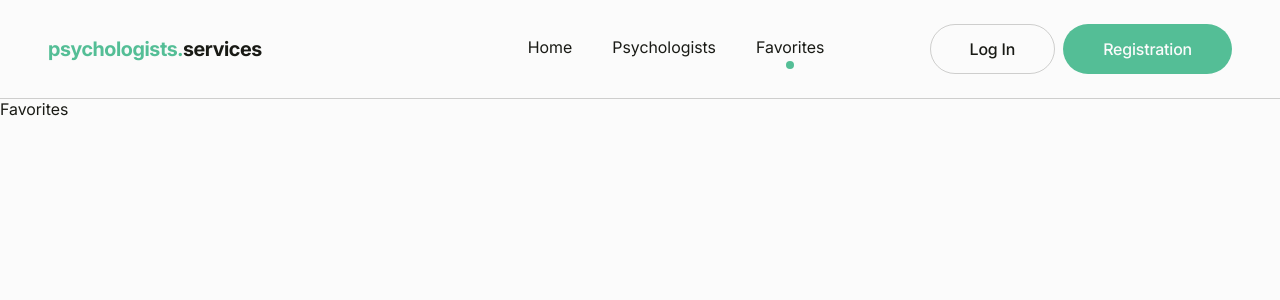
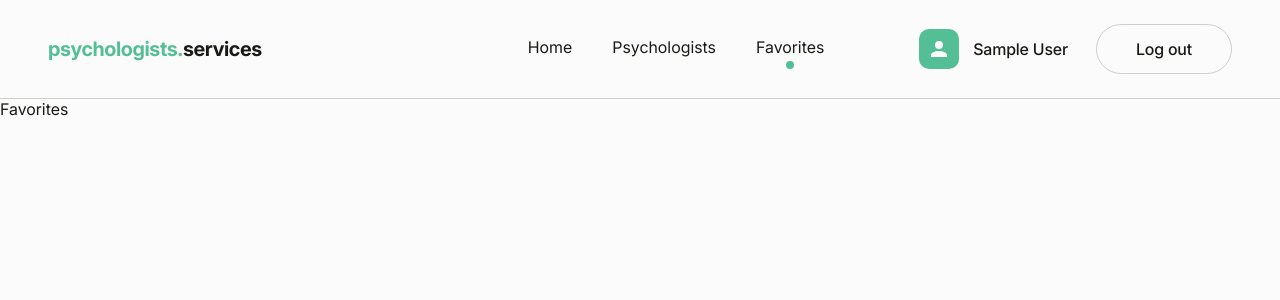
Before and after one commit to Marina-Slyepinina/Psychologists-Services, a React (Vite) app: page /favorites in a window 1280 px wide. Shown: the top 300 px of the page. Built offline with nearby package versions, Linux system fonts and the light colour scheme; no server answers; sample sign-in values are in the browser's storage.

Commit message:
added protected route, fixed header

```diff
--- a/src/components/Header/Header.module.css
+++ b/src/components/Header/Header.module.css
@@ -56,4 +56,36 @@
 .btnContainer {
     display: flex;
     gap: 8px;
+    align-items: center;
 }
+
+.userBadge {
+    display: flex;
+    gap: 14px;
+    align-items: center;
+    margin-right: 20px;
+}
+
+.userAvatar {
+    border-radius: 10px;
+    width: 40px;
+    height: 40px;
+    background-color: var(--green);
+
+    display: flex;
+    align-items: center;
+    justify-content: center;
+
+}
+
+.userIcon {
+    fill: var(--background-lighter);
+}
+
+.userName {
+    font-weight: 500;
+    font-size: 16px;
+    line-height: 1.25;
+    letter-spacing: -0.01em;
+    color: var(--text-dark);
+}
--- a/src/components/Header/Header.tsx
+++ b/src/components/Header/Header.tsx
@@ -1,18 +1,17 @@
 import { Link, NavLink, useLocation, useNavigate } from "react-router"
+import { useAuthStore } from "../../store/authStore";
+import { logoutUser } from "../../firebase/authApi";
 import { Container } from "../Container/Container";
 import { Button } from "../Button/Button"
-
 import css from "./Header.module.css";
 
 
 export const Header = () => {
 
+  const { user } = useAuthStore();
+
   const location = useLocation();
   const navigate = useNavigate();
-  // const backgroundLocation = location.state?.backgroundLocation;
-  // console.log("backgroundLocation ", backgroundLocation);
-  // console.log("location ", location);
-  // console.log("location.pathname ", location.pathname);
 
   const handleAuthClick = (path: string) => {
     navigate(path, {
@@ -35,14 +34,30 @@ export const Header = () => {
               <li className={css.navItemContainer}>
                 <NavLink to="/psychologists" className={({ isActive }) => isActive ? css.active : ""}>Psychologists</NavLink>
               </li>
-              <li className={css.navItemContainer}>
+              {user && <li className={css.navItemContainer}>
                 <NavLink to="/favorites" className={({ isActive }) => isActive ? css.active : ""}>Favorites</NavLink>
-              </li>
+              </li>}
             </ul>
           </nav>
           <div className={css.btnContainer}>
-            <Button type="button" handleClick={() => handleAuthClick("login")} variant="transparent" horizontalPaddings={39}>Log In</Button>
-            <Button type="button" handleClick={() => handleAuthClick("registration")} variant="filled" horizontalPaddings={40}>Registration</Button>
+            {user ? (
+              <>
+                <p className={css.userBadge}>
+                  <p className={css.userAvatar}>
+                    <svg width={24} height={24}  className={css.userIcon}>
+                      <use href="sprite.svg#user"></use>
+                    </svg>
+                  </p>
+                  <p className={css.userName}>{ user.displayName }</p>
+                </p>
+                <Button type="button" handleClick={logoutUser} variant="transparent" horizontalPaddings={39}>Log out</Button>
+              </>
+            ) : (
+            <>
+              <Button type="button" handleClick={() => handleAuthClick("login")} variant="transparent" horizontalPaddings={39}>Log In</Button>
+              <Button type="button" handleClick={() => handleAuthClick("registration")} variant="filled" horizontalPaddings={40}>Registration</Button>
+            </>
+            )}
           </div>
         </div>
       </Container>
--- /dev/null
+++ b/src/components/ProtectedRoute/ProtectedRoute.tsx
@@ -0,0 +1,20 @@
+import { useNavigate } from "react-router";
+import { useAuthStore } from "../../store/authStore";
+type ProtectedRouteProps = {
+    children: React.ReactNode;
+}
+
+export const ProtectedRoute = ({ children }: ProtectedRouteProps) => {
+  const { user, isLoading } = useAuthStore();
+  const navigate = useNavigate();
+
+  if (isLoading) {
+    return <div>Loading...</div>;
+  }
+
+  if (!user) {
+    navigate("/");
+  }
+
+  return children;
+};
--- a/src/routes/routes.tsx
+++ b/src/routes/routes.tsx
@@ -1,4 +1,5 @@
 import { LogInModal } from "../components/LogInModal/LogInModal";
+import { ProtectedRoute } from "../components/ProtectedRoute/ProtectedRoute";
 import { RegistrationModal } from "../components/RegistrationModal/RegistrationModal";
 import { Favorites } from "../pages/Favorites";
 import { Home } from "../pages/Home";
@@ -15,7 +16,11 @@ export const routesList = [
     },
     {
         path: "favorites",
-        element: <Favorites />
+        element: (
+            <ProtectedRoute>
+                <Favorites />
+            </ProtectedRoute>
+        )
     },
     {
         path: "login",
```
